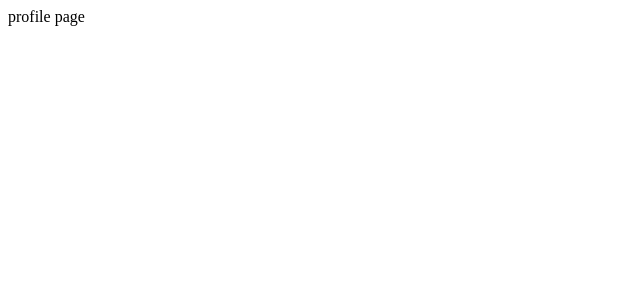
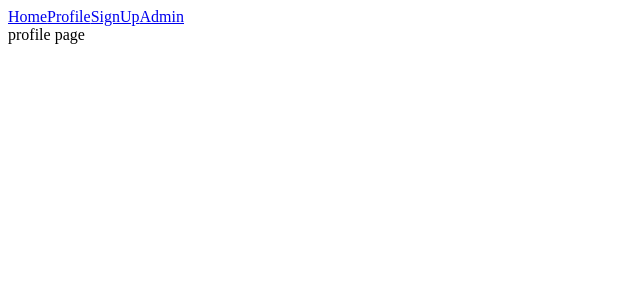
Before and after one commit to 2heeo/vue-nodebird, a Nuxt app in the folder ch1/front/: page /profile in a window 1280 px wide. Shown: the top 300 px of the page, without its empty margins (0-640 px from the left). Built offline with nearby package versions, Linux system fonts and the light colour scheme.

Commit message:
1-3. nuxt router와 layout, head

```diff
--- /dev/null
+++ b/ch1/front/layouts/admin.vue
@@ -0,0 +1,21 @@
+<template>
+  <div>
+    <nav>
+      <nuxt-link to="/">Home</nuxt-link>
+      <nuxt-link to="/profile">Profile</nuxt-link>
+      <nuxt-link to="/signUp">SignUp</nuxt-link>
+      <nuxt-link to="/admin">Admin</nuxt-link>
+    </nav>
+    <nuxt />
+  </div>
+</template>
+
+<script>
+export default {
+
+}
+</script>
+
+<style>
+
+</style>
--- /dev/null
+++ b/ch1/front/layouts/default.vue
@@ -0,0 +1,20 @@
+<template>
+  <div>
+    <nav>
+      <nuxt-link to="/">Home</nuxt-link>
+      <nuxt-link to="/profile">Profile</nuxt-link>
+      <nuxt-link to="/signUp">SignUp</nuxt-link>
+    </nav>
+    <nuxt />
+  </div>
+</template>
+
+<script>
+export default {
+
+}
+</script>
+
+<style>
+
+</style>
--- /dev/null
+++ b/ch1/front/nuxt.config.js
@@ -0,0 +1,7 @@
+module.exports = {
+  head() {
+    return {
+      title: 'NodeBird'
+    }
+  },
+};
--- a/ch1/front/pages/index.vue
+++ b/ch1/front/pages/index.vue
@@ -1,6 +1,6 @@
 <template>
   <div>
-    Hello {{name}}
+    Main page
   </div>
 </template>
 
--- a/ch1/front/pages/profile.vue
+++ b/ch1/front/pages/profile.vue
@@ -6,11 +6,17 @@
 
 <script>
 export default {
+  layout: 'admin',
   data() {
     return {
       name: 'Nuxt.js',
     }
   },
+  head() {
+    return {
+      title: '프로필'
+    }
+  }
 }
 </script>
 
--- a/ch1/front/pages/signup.vue
+++ b/ch1/front/pages/signup.vue
@@ -1,6 +1,6 @@
 <template>
   <div>
-    signup page
+    signUp page
   </div>
 </template>
 
@@ -11,6 +11,11 @@ export default {
       name: 'Nuxt.js',
     }
   },
+  head() {
+    return {
+      title: '회원가입'
+    }
+  }
 }
 </script>
 
```
